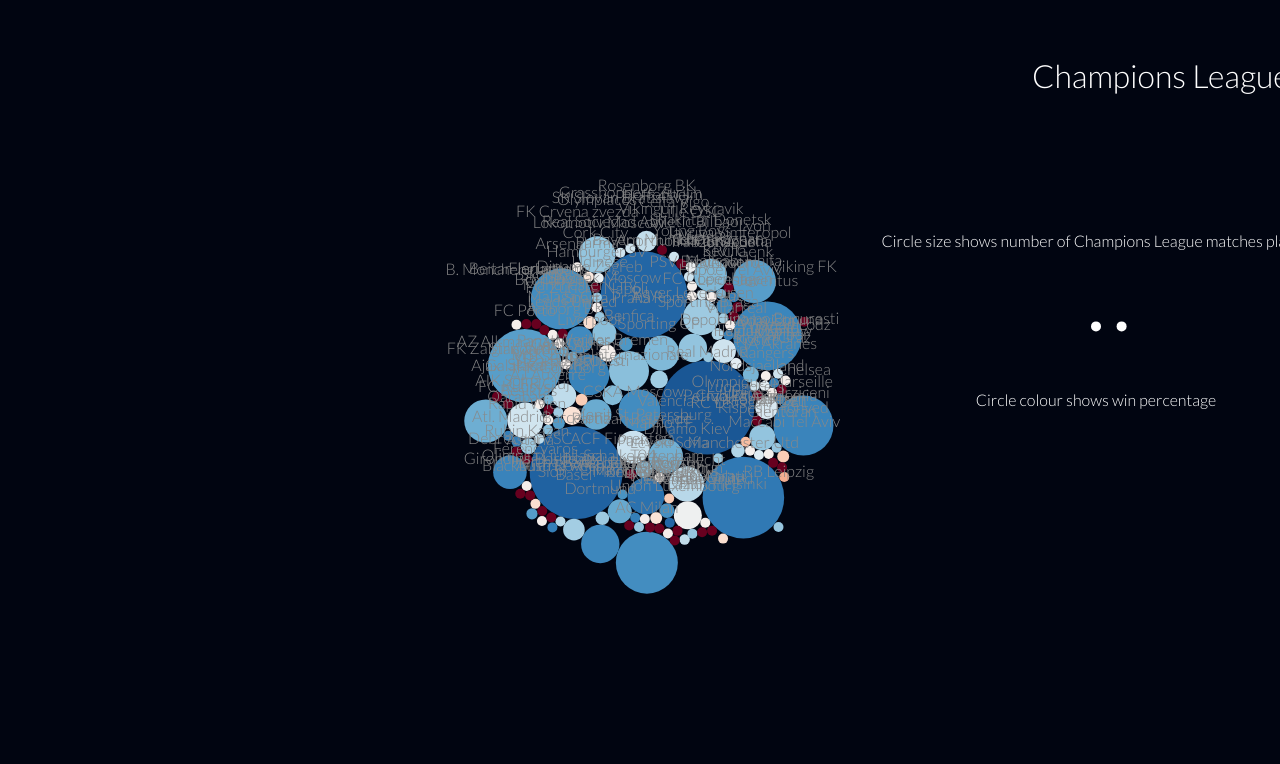
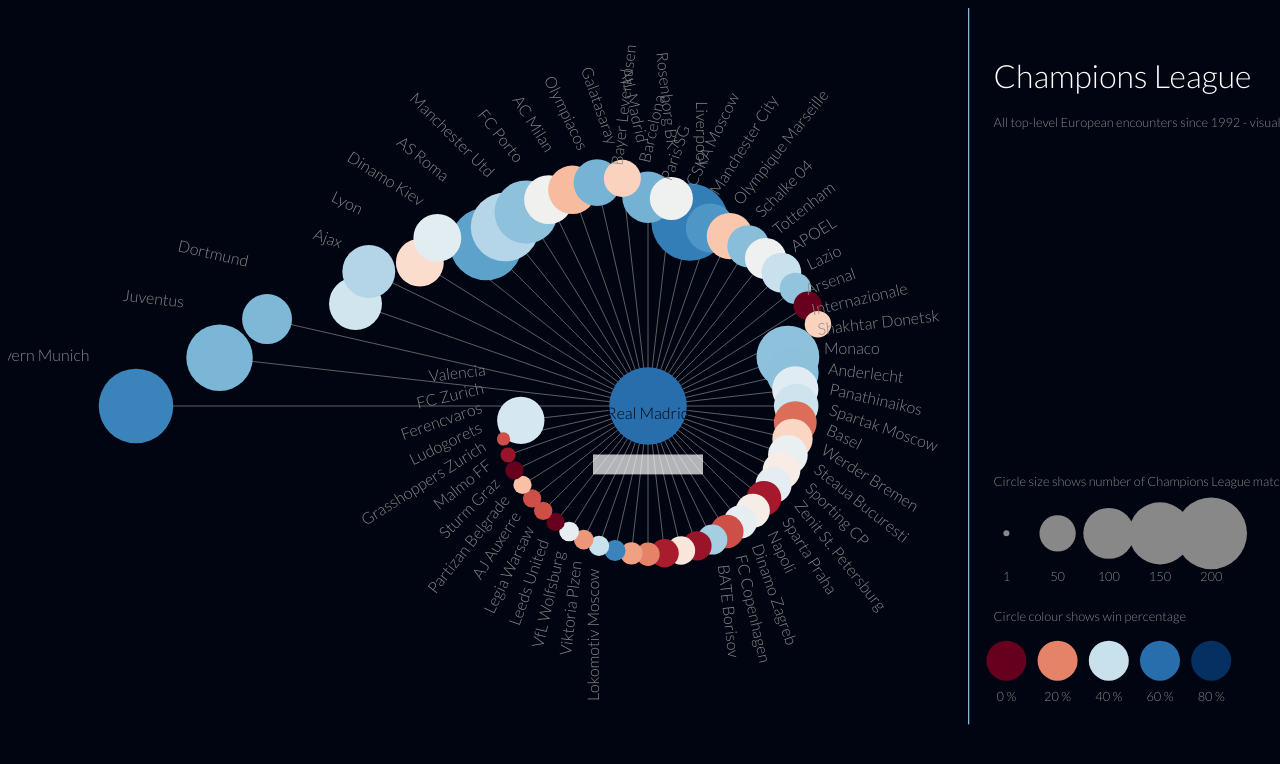
Before and after one commit to gary444/CL_network_graph, a website built with webpack: page js/template/index.html in a window 1280 px wide. Built offline with nearby package versions, Linux system fonts and the light colour scheme.

Commit message:
add legend, sort size and colour scales

```diff
--- a/js/template/css/master.css
+++ b/js/template/css/master.css
@@ -9,12 +9,26 @@
 text.title {
 	fill:#fff;
 	font-size: 200%;
+	text-anchor: start;
+}
 
+text.subtitle {
+	fill:#888;
+	font-size: 80%;
+	text-anchor: start;
 }
 text.legend {
 
+	text-anchor: start;
+	fill:#888;
+	font-size: 80%;
+
+}
+text.scale {
+
 	text-anchor: middle;
-	fill:#fff;
+	/*fill:#888;*/
+	/*font-size: 80%;*/
 
 }
 
@@ -33,5 +47,5 @@
 }
 rect.label_bg {
 	fill:#fff;
-	opacity:0.5;
+	opacity:0.7;
 }
--- a/js/template/src/CLNetwork.js
+++ b/js/template/src/CLNetwork.js
@@ -4,7 +4,13 @@
 	return get_node_radius_for_matches(d.matches)
 }
 function get_node_radius_for_matches(matches) {
-	return Math.max(5,matches/5);
+	// return Math.max(5,matches/5);
+	// var scale = d3.scaleLinear()
+	var scale = d3.scaleSqrt()
+	  .domain([1, 250])
+	  .range([3, 40]);
+
+	return scale(matches);
 }
 
 function hide_elements_without_location(d,i,locations) {
@@ -31,31 +37,21 @@
 
 		this.center = [width / 2, height / 2];
 
-		this.simulation = d3.forceSimulation(this.nodes)
-		  // .force("link", d3.forceLink(links).id(d => d.id))
-
-		  .force("collision", d3.forceCollide(radius).strength(1))
-		  .force("center", d3.forceCenter(this.center[0], this.center[1]))
-		  .force("charge", d3.forceManyBody().strength(0.5))
-		  .alphaMin(0.1)
+		// this.simulation = d3.forceSimulation(this.nodes)
+		  // .force("collision", d3.forceCollide(radius).strength(1))
+		  // .force("center", d3.forceCenter(this.center[0], this.center[1]))
+		  // .force("charge", d3.forceManyBody().strength(0.5))
+		  // .alphaMin(0.1)
 
 
 
 		const svg = d3.select("body").append("svg")
-		  // .attr("viewBox", [0, 0, width, height]);
 		  .attr("width", width)
 		  .attr("height", height);
 
 
 		const link = svg.append("g")
 		    .classed("links", true)
-		//   .attr("stroke", "#999")
-		//   .attr("stroke-opacity", 0.6)
-		// .selectAll("line")
-		// .data(links)
-		//   .enter().append("line")
-		//   .attr("stroke-width", 1);
-
 
 		svg.append("g").classed("titles", true)
 		svg.append("g").classed("rects", true)
@@ -77,17 +73,16 @@
 		  .on("click", d => this.show_opponents(d))
 
 
+		// this.simulation.on("tick", () => {
 
-		this.simulation.on("tick", () => {
+		// 	node
+		// 	    .attr("cx", d => d.x)
+		// 	    .attr("cy", d => d.y);
 
-			node
-			    .attr("cx", d => d.x)
-			    .attr("cy", d => d.y);
-
-		});
+		// });
 
 
-		this.simulation.on("end", () => {
+		// this.simulation.on("end", () => {
 
 		this.node_enter
 			.append("text")
@@ -96,41 +91,58 @@
 		    .attr("x", d => d.x)
 		    .attr("y", d => d.y);
 
-			d3.select("g.nodes")
-				.selectAll("circle")
-				.sort( (a,b) => {
-					console.log("sort")
-					return a.r <= b.r ;
-				})
 
 
-		});
+		const title_line_pos = 0.75
+		const legend_middle_x = 1.0 - ((1.0-title_line_pos) * 0.5)
 
 		// titles
 		svg.select("g.titles").append("text")
 			.classed("title", true)
 			.text("Champions League")
 			// .attr("x", width*0.01)
-			.attr("x", width*0.8)
+			.attr("x", width*(title_line_pos + 0.02))
 			.attr("y", height*0.1)
 
+		// subtitle
+		svg.select("g.titles").append("text")
+			.classed("subtitle", true)
+			.attr("x", width*(title_line_pos + 0.02))
+			.attr("y", height*0.15)
+			.text("All top-level European encounters since 1992 - visualised.")
 
+
+		const legend_y_placement = 0.6
+
+		const legend_circle_x = 0.78
+		const legend_circle_x_gap = 0.04
 
 		// legend - size
 		svg.select("g.titles").append("text")
 			.classed("legend", true)
 			.text("Circle size shows number of Champions League matches played")
-			.attr("x", width*0.85)
-			.attr("y", height*0.3)
+			.attr("x", width*(title_line_pos+0.02))
+			.attr("y", height*legend_y_placement)
 
-		let sizes = [20, 20]
-		svg.select("g.titles").selectAll("circle")
-			.data(sizes)
+		let legend_circle_matches = [1, 50, 100, 150, 200]
+		svg.select("g.titles").selectAll("circle.matches")
+			.data(legend_circle_matches)
 			.enter().append("circle")
-			.attr("r", (d) => {return get_node_radius_for_matches(d);})
-			.attr("cx", (d,i) => width*(i*0.02 + 0.85))
-			.attr("cy", height*0.4)
-			.attr("fill", "#fff")
+			.attr("r", (d) => {
+				return get_node_radius_for_matches(d);
+			})
+			.attr("cx", (d,i) => width*(i*legend_circle_x_gap + legend_circle_x))
+			.attr("cy", height*(legend_y_placement+0.06))
+			.attr("fill", "#888")
+
+		svg.select("g.titles").selectAll("text.scale")
+			.data(legend_circle_matches)
+			.enter().append("text")
+			.classed("legend", true)
+			.classed("scale", true)
+			.text( (d) => d )
+			.attr("x", (d,i) => width*(i*legend_circle_x_gap + legend_circle_x))
+			.attr("y", height*(legend_y_placement+0.12))
 
 
 
@@ -138,20 +150,52 @@
 		svg.select("g.titles").append("text")
 			.classed("legend", true)
 			.text("Circle colour shows win percentage")
-			.attr("x", width*0.85)
-			.attr("y", height*0.5)
+			.attr("x", width*(title_line_pos+0.02))
+			.attr("y", height*(legend_y_placement+0.17))
+
+		let legend_circle_wins = [0,0.2,0.4, 0.6, 0.8]
+		svg.select("g.titles").selectAll("circle.wins")
+			.data(legend_circle_wins)
+			.enter().append("circle")
+			.attr("r", 20)
+			.attr("cx", (d,i) => width*(i*legend_circle_x_gap + legend_circle_x))
+			.attr("cy", height*(legend_y_placement+0.22))
+			.attr("fill", color)
+
+		svg.select("g.titles").selectAll("text.wins")
+			.data(legend_circle_wins)
+			.enter().append("text")
+			.classed("legend", true)
+			.classed("scale", true)
+			.text( (d) => d*100 + " %" )
+			.attr("x", (d,i) => width*(i*legend_circle_x_gap + legend_circle_x))
+			.attr("y", height*(legend_y_placement+0.27))
 
 
+		// styling
+
+		svg.select("g.titles")
+			.append("rect")
+			.attr("x", width * title_line_pos)
+			.attr("y", 0)
+			.attr("width", width * 0.001)
+			.attr("height", height * 0.9)
+			.style("fill","#83bbd9")
+
+
+		this.show_opponents(this.nodes[0])
 
 	}
 
 	show_opponents (target_node){
 
 		// stop simulation so that positions can be moved
-		this.simulation.stop();
+		// this.simulation.stop();
 
-		const selected_team_idx = target_node.index;
-		// console.log(selected_team_idx)
+
+		// console.log(target_node)
+
+		const selected_team_idx = target_node.id;
 
 		// filter links to get teams that are connected with the target team
 		let active_links = this.links.filter( function(link)  {
@@ -161,7 +205,7 @@
 
 		const num_linked_teams = active_links.length;
 
-		console.log(num_linked_teams)
+		// console.log(num_linked_teams)
 
 		// sort in descending order of weights - so most played against teams are added first
 		active_links.sort(function (a,b) {
--- a/js/template/src/main_vis.js
+++ b/js/template/src/main_vis.js
@@ -11,7 +11,7 @@
 d3.json("./data/cl_nodes_links_ordered.json").then(function(data) {
   console.log(data); // Hello, world!
 
-	const color = d3.scaleSequentialSqrt(d3.interpolateRdBu).domain([0,0.70]);
+	const color = d3.scaleSequentialSqrt(d3.interpolateRdBu).domain([0.1,0.7]);
 
 	let network = new Network.CLNetwork(svg_width, svg_height, data, color);
 
```
Also changed, not shown: 1 other file. Lines whose indentation alone changed are shown as unchanged.
